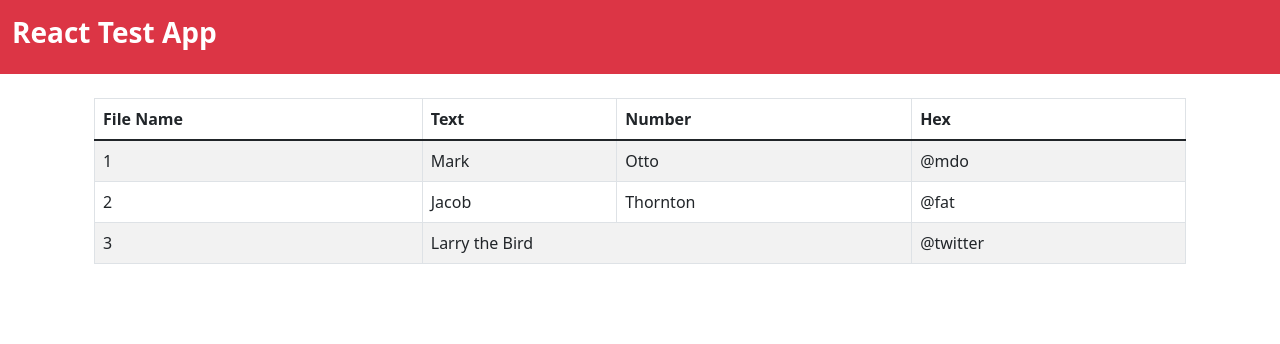
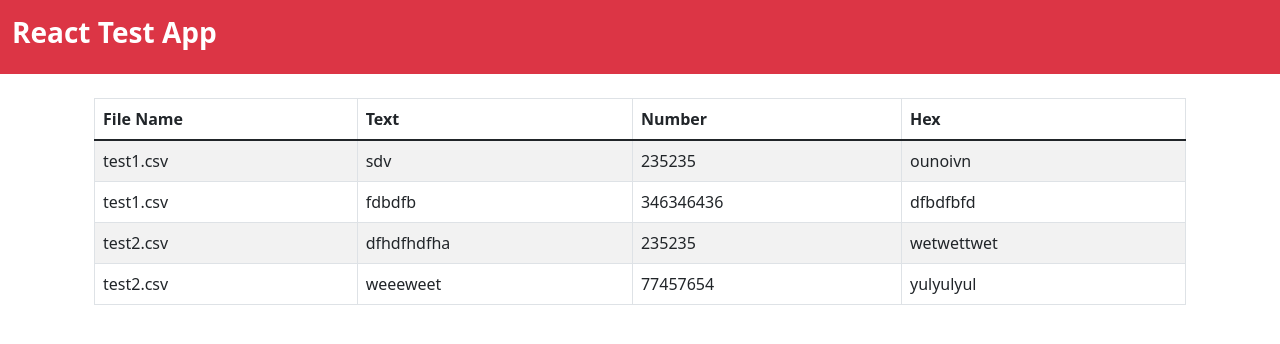
Before and after one commit to ajparrah/shifyapp_frontend, a React (Create React App) app: page / in a window 1280 px wide. Shown: the top 344 px of the page. Built offline with nearby package versions, Linux system fonts and the light colour scheme.

Commit message:
feat: Component to handle list

```diff
--- a/src/App.js
+++ b/src/App.js
@@ -1,52 +1,16 @@
-import { Col, Container, Row, Table } from 'react-bootstrap';
+import Container from 'react-bootstrap/Container';
+import FilesTable from './components/FilesTable';
+import Header from './components/Header';
 
-function App() {
+const App = () => {
   return (
     <>
       <Container fluid>
-        <Row className="bg-danger text-white py-3 mb-4">
-          <Col>
-            <h3 className="fw-bold">React Test App</h3>
-          </Col>
-        </Row>
-        <Row>
-          <Col>
-            <Container>
-              <Table striped bordered hover>
-                <thead>
-                  <tr>
-                    <th>File Name</th>
-                    <th>Text</th>
-                    <th>Number</th>
-                    <th>Hex</th>
-                  </tr>
-                </thead>
-                <tbody>
-                  <tr>
-                    <td>1</td>
-                    <td>Mark</td>
-                    <td>Otto</td>
-                    <td>@mdo</td>
-                  </tr>
-                  <tr>
-                    <td>2</td>
-                    <td>Jacob</td>
-                    <td>Thornton</td>
-                    <td>@fat</td>
-                  </tr>
-                  <tr>
-                    <td>3</td>
-                    <td colSpan={2}>Larry the Bird</td>
-                    <td>@twitter</td>
-                  </tr>
-                </tbody>
-              </Table>
-            </Container>
-          </Col>
-        </Row>
+        <Header />
+        <FilesTable />
       </Container>
     </>
   );
-}
+};
 
 export default App;
--- /dev/null
+++ b/src/components/FilesTable.js
@@ -0,0 +1,50 @@
+import Row from 'react-bootstrap/Row';
+import Col from 'react-bootstrap/Col';
+import Container from 'react-bootstrap/Container';
+import Table from 'react-bootstrap/Table';
+import FilesTableHeader from './FilesTableHeader';
+import FilesTableItems from './FilesTableItems';
+
+const FilesTable = () => {
+  return (
+    <Row>
+      <Col>
+        <Container>
+          <Table striped bordered hover>
+            <FilesTableHeader items={['File Name', 'Text', 'Number', 'Hex']} />
+            <FilesTableItems
+              fileNames={[
+                {
+                  name: 'test1.csv',
+                  text: 'sdv',
+                  number: 235235,
+                  hex: 'ounoivn',
+                },
+                {
+                  name: 'test1.csv',
+                  text: 'fdbdfb',
+                  number: 346346436,
+                  hex: 'dfbdfbfd',
+                },
+                {
+                  name: 'test2.csv',
+                  text: 'dfhdfhdfha',
+                  number: 235235,
+                  hex: 'wetwettwet',
+                },
+                {
+                  name: 'test2.csv',
+                  text: 'weeeweet',
+                  number: 77457654,
+                  hex: 'yulyulyul',
+                },
+              ]}
+            />
+          </Table>
+        </Container>
+      </Col>
+    </Row>
+  );
+};
+
+export default FilesTable;
--- /dev/null
+++ b/src/components/FilesTableHeader.js
@@ -0,0 +1,19 @@
+const FilesTableHeader = ({ items }) => {
+  return (
+    <thead>
+      {items.length > 0 ? (
+        <tr>
+          {items.map((item, index) => (
+            <th key={index}>{item}</th>
+          ))}
+        </tr>
+      ) : (
+        <tr>
+          <th>Default</th>
+        </tr>
+      )}
+    </thead>
+  );
+};
+
+export default FilesTableHeader;
--- /dev/null
+++ b/src/components/FilesTableItem.js
@@ -0,0 +1,12 @@
+const FilesTableItem = ({ fileName, text, number, hex }) => {
+  return (
+    <tr>
+      <td>{fileName}</td>
+      <td>{text}</td>
+      <td>{number}</td>
+      <td>{hex}</td>
+    </tr>
+  );
+};
+
+export default FilesTableItem;
--- /dev/null
+++ b/src/components/FilesTableItems.js
@@ -0,0 +1,25 @@
+import FilesTableItem from './FilesTableItem';
+
+const FilesTableItems = ({ fileNames }) => {
+  return (
+    <tbody>
+      {fileNames.length > 0 ? (
+        fileNames.map((fileName, index) => (
+          <FilesTableItem
+            key={index}
+            fileName={fileName.name}
+            text={fileName.text}
+            number={fileName.number}
+            hex={fileName.hex}
+          />
+        ))
+      ) : (
+        <tr>
+          <td colSpan={4}>{'Data could not be got from service'}</td>
+        </tr>
+      )}
+    </tbody>
+  );
+};
+
+export default FilesTableItems;
--- /dev/null
+++ b/src/components/Header.js
@@ -0,0 +1,14 @@
+import Row from 'react-bootstrap/Row';
+import Col from 'react-bootstrap/Col';
+
+const Header = () => {
+  return (
+    <Row className="bg-danger text-white py-3 mb-4">
+      <Col>
+        <h3 className="fw-bold">React Test App</h3>
+      </Col>
+    </Row>
+  );
+};
+
+export default Header;
```
